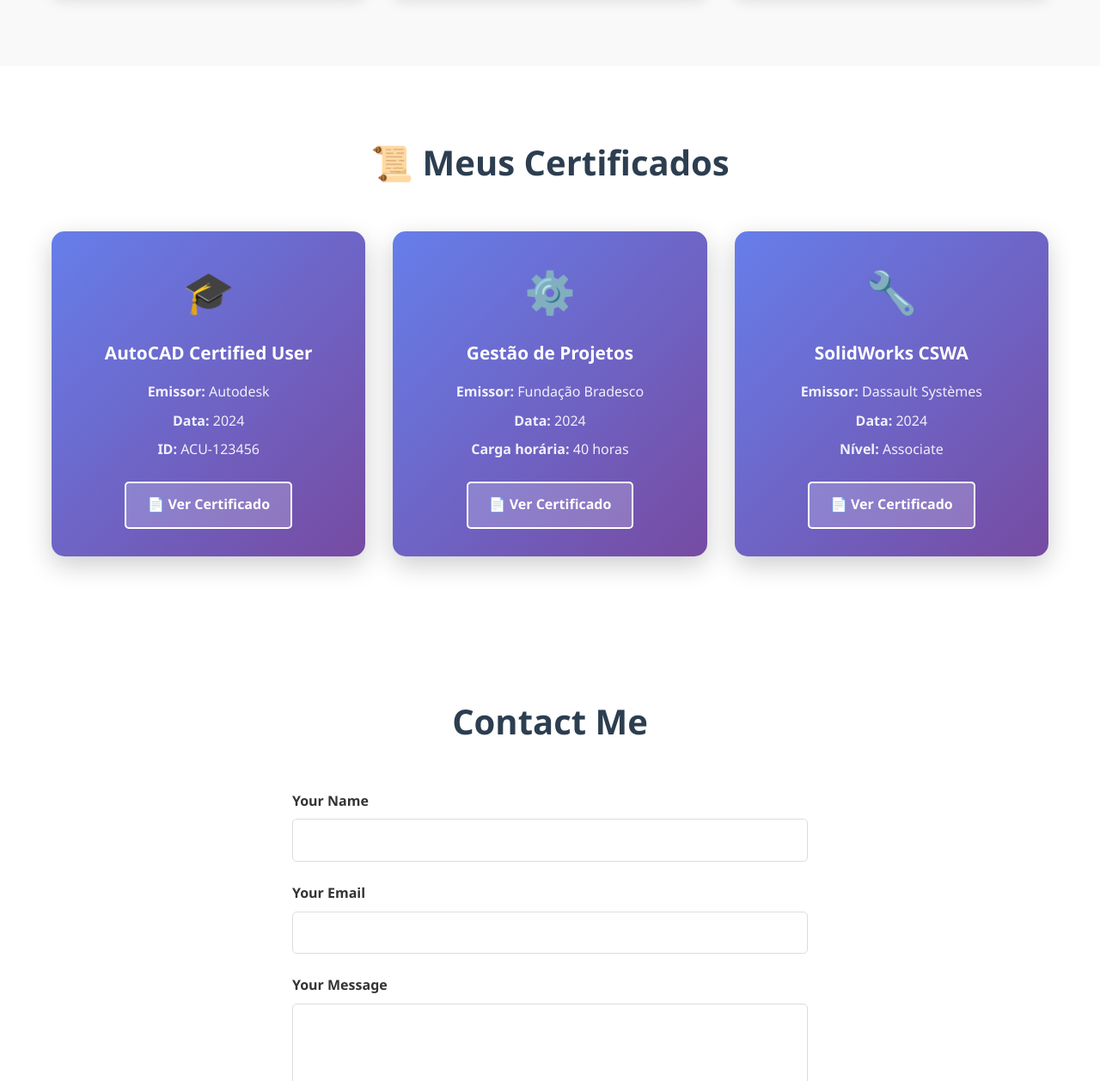
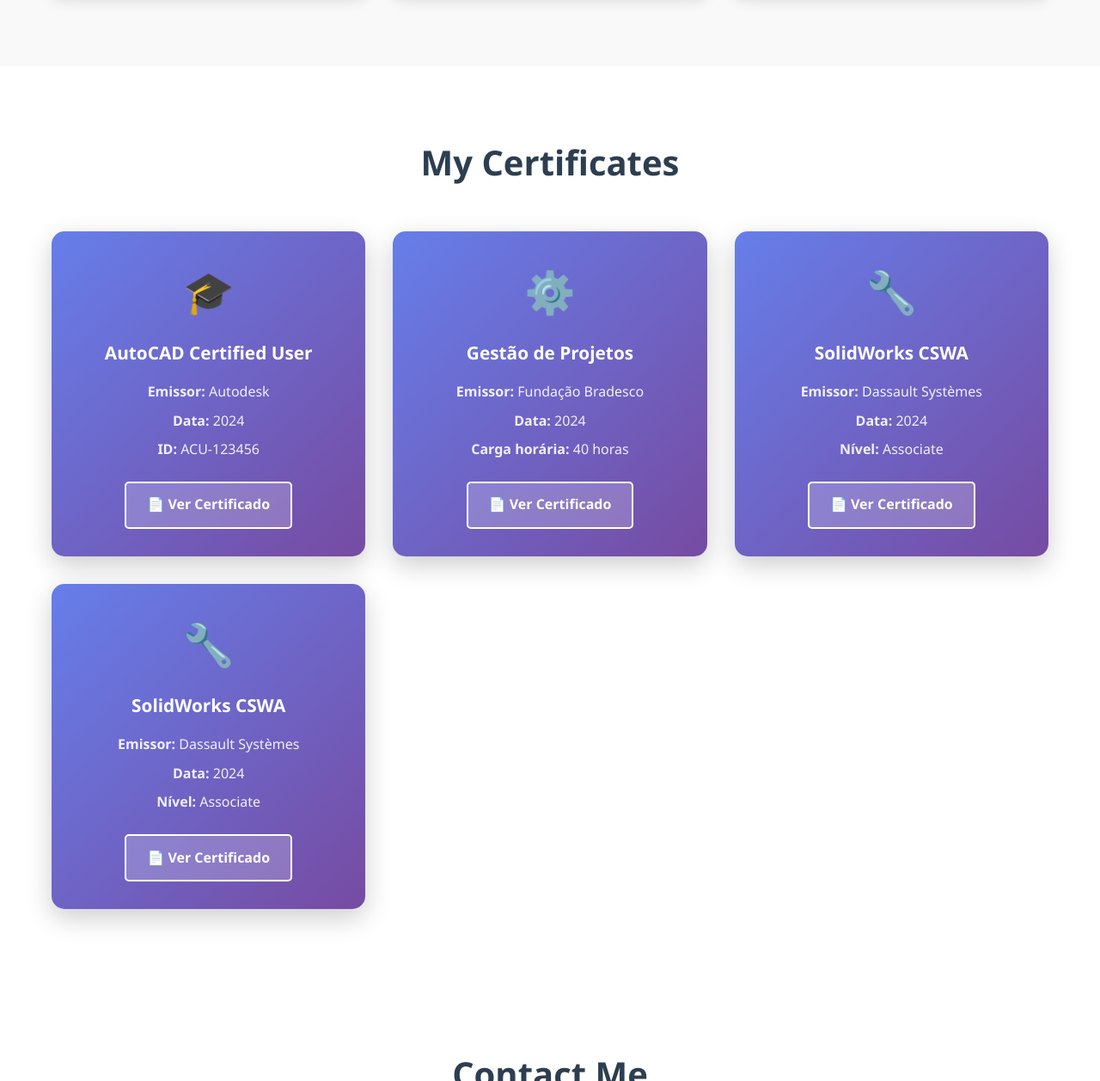
Before and after one commit to odinsantos-code/odinsantos-code.github.io, a plain HTML site: page index.html in a window 1280 px wide. Shown: the part 1731-2988 px from the top of the page at 86% size. Drawn offline with Linux system fonts and the light colour scheme.

Commit message:
index.html

```diff
--- a/index.html
+++ b/index.html
@@ -417,7 +417,7 @@
     <!-- Seção Certificados -->
     <section id="certificates" class="certificates">
         <div class="container">
-            <h2 class="section-title">📜 Meus Certificados</h2>
+            <h2 class="section-title">My Certificates</h2>
             <div class="certificates-grid">
 
                 <!-- Certificado 1 -->
@@ -449,7 +449,14 @@
                     <p><strong>Nível:</strong> Associate</p>
                     <a href="LINK_DO_CERTIFICADO.pdf" class="btn" target="_blank">📄 Ver Certificado</a>
                 </div>
-
+				<div class="certificate-card">
+                    <div class="certificate-icon">🔧</div>
+                    <h3>SolidWorks CSWA</h3>
+                    <p><strong>Emissor:</strong> Dassault Systèmes</p>
+                    <p><strong>Data:</strong> 2024</p>
+                    <p><strong>Nível:</strong> Associate</p>
+                    <a href="LINK_DO_CERTIFICADO.pdf" class="btn" target="_blank">📄 Ver Certificado</a>
+                </div>
             </div>
         </div>
     </section>
```
